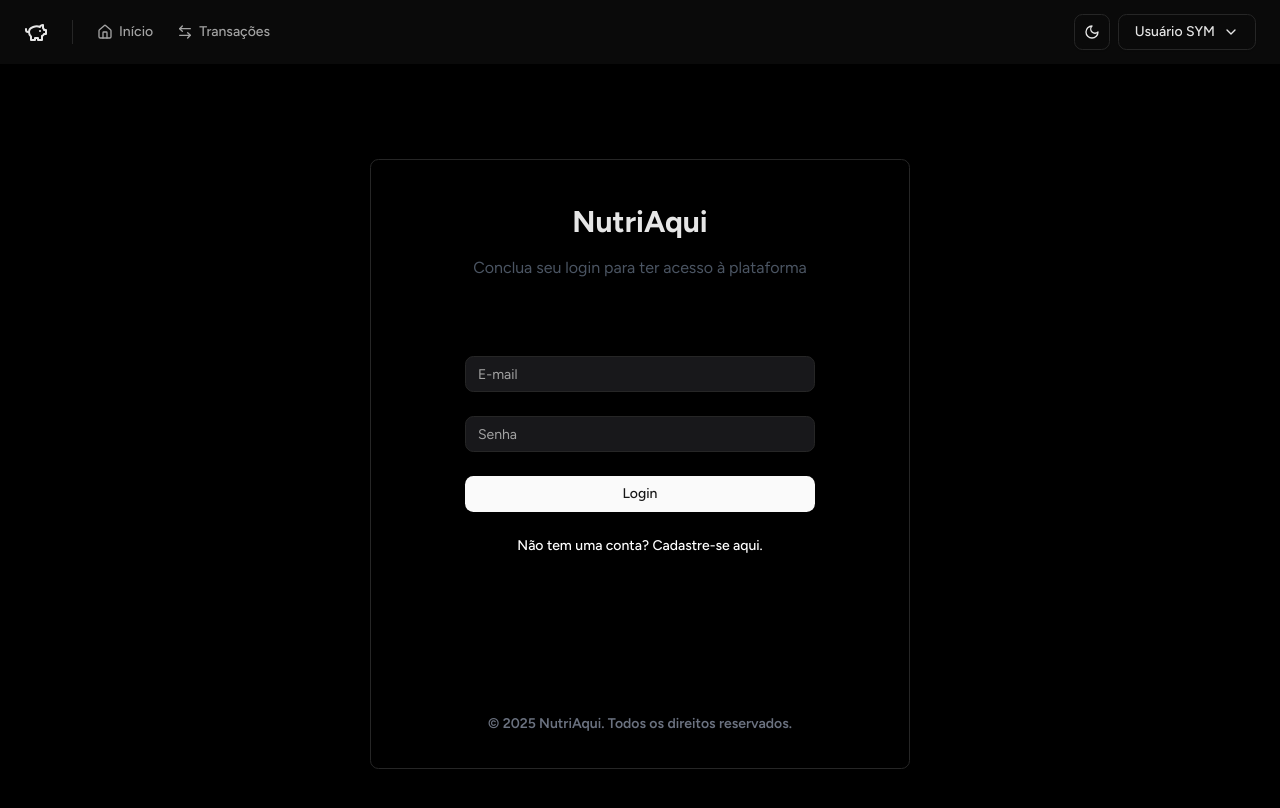
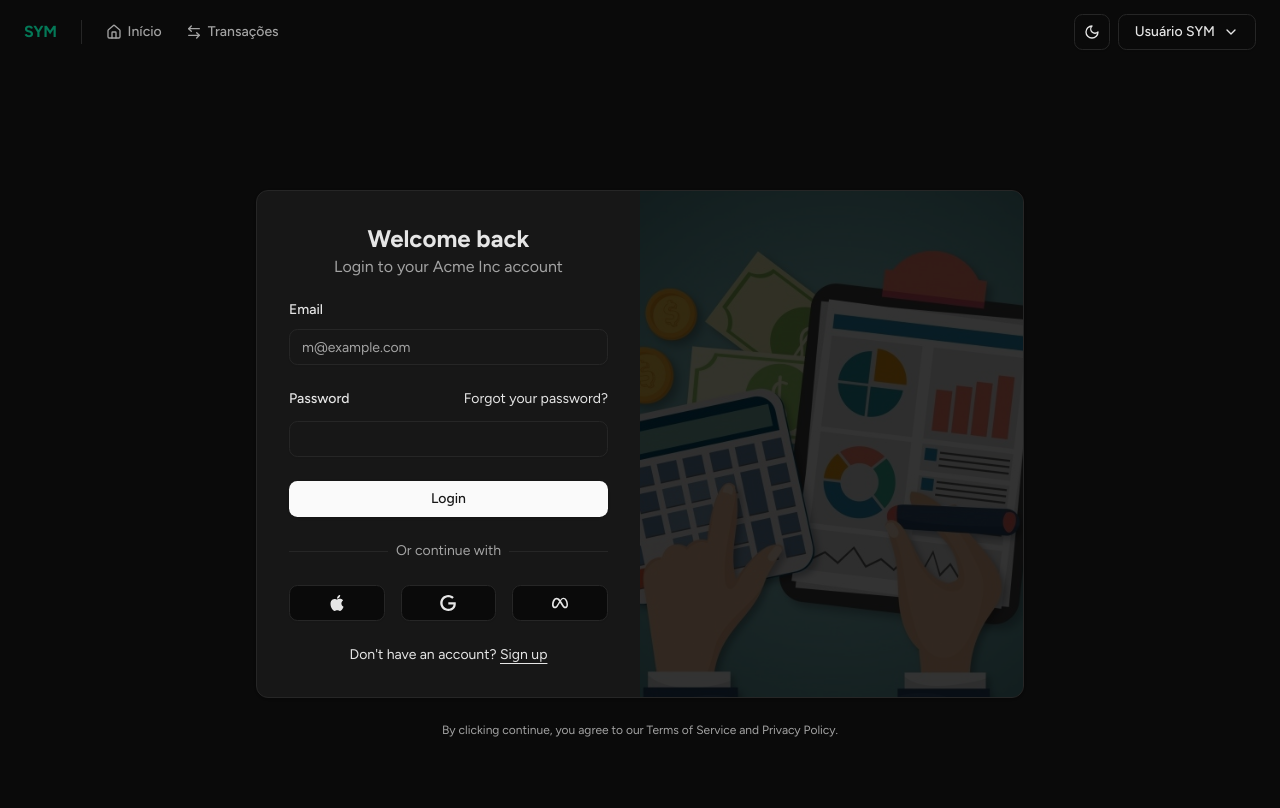
Before and after one commit to raultuee/SYM, a React (Vite) app: page /login in a window 1280 px wide. Shown: the top 808 px of the page. Built offline with nearby package versions, Linux system fonts and the light colour scheme.

Commit message:
Produção de login

```diff
--- a/src/App.tsx
+++ b/src/App.tsx
@@ -16,7 +16,7 @@ export function App() {
     <>
 
   <ThemeProvider storageKey='sym' defaultTheme='dark'>
-    <Toaster />
+    <Toaster position='top-center' className='bg-[#171717]' />
       <Router>
         <Header />
           <Routes>
--- a/src/pages/login.tsx
+++ b/src/pages/login.tsx
@@ -1,10 +1,12 @@
-import { PanelLogin } from "./ui/login/panel-login";
+import { LoginForm } from "./ui/login/login-form";
 
 export function Login() {
 
   return (
-    <div className="flex items-center justify-center min-h-screen bg-slate-100 dark:bg-black">
-          <PanelLogin />
+    <div className="flex min-h-svh flex-col items-center justify-center p-6 md:p-10">
+      <div className="w-full max-w-sm md:max-w-3xl">
+        <LoginForm />
+      </div>
     </div>
   )
 }
--- a/src/pages/ui/header/header.tsx
+++ b/src/pages/ui/header/header.tsx
@@ -1,4 +1,4 @@
-import { PiggyBank, Home, ArrowLeftRight } from 'lucide-react'
+import { Home, ArrowLeftRight } from 'lucide-react'
 
 import { AccountMenu } from './ui/account-menu'
 import { NavLink } from './ui/nav-link'
@@ -9,7 +9,8 @@ export function Header() {
   return (
     <div className="">
       <div className="flex h-16 items-center gap-6 px-6">
-        <PiggyBank className="h-6 w-6" />
+
+        <p className='font-bold text-emerald-700 tracking-tight'>SYM</p>
 
         <Separator orientation="vertical" className="h-6" />
 
--- a/src/pages/ui/login/button-forgot-password.tsx
+++ /dev/null
@@ -1,56 +0,0 @@
-import { Button } from "@/components/ui/button"
-import {
-  Dialog,
-  DialogClose,
-  DialogContent,
-  DialogDescription,
-  DialogFooter,
-  DialogHeader,
-  DialogTitle,
-  DialogTrigger,
-} from "@/components/ui/dialog"
-import { Input } from "@/components/ui/input"
-import { Label } from "@/components/ui/label"
-import { toast } from "sonner"
-
-export function ButtonForgotPassword() {
-  return (
-    <Dialog>
-      <DialogTrigger asChild>
-        <Button
-        variant="outline"
-        className="bg-white dark:bg-white"
-        >Esqueci minha senha</Button>
-      </DialogTrigger>
-      <DialogContent className="sm:max-w-[425px]">
-        <DialogHeader>
-          <DialogTitle>Esqueci minha senha, o que fazer?</DialogTitle>
-          <DialogDescription>
-            Escreva um e-mail de apoio para que a conta seja recuperada.
-          </DialogDescription>
-        </DialogHeader>
-        <div className="grid gap-4 py-4">
-          <div className="grid grid-cols-4 items-center gap-4">
-            <Label htmlFor="name" className="text-right">
-              E-mail
-            </Label>
-            <Input id="name" className="col-span-3" />
-          </div>
-        </div>
-        <DialogFooter>
-          <DialogClose>
-              <Button
-              type="submit"
-              onClick={() => toast.message('Enviamos um link no e-mail mencionado, verifique a caixa de entrada.', {
-                style: {
-                  backgroundColor: "#ffffff",
-                  border: '2px solid #818181',
-                }
-              })}
-              >Enviar código</Button>
-          </DialogClose>
-        </DialogFooter>
-      </DialogContent>
-    </Dialog>
-  )
-}
--- /dev/null
+++ b/src/pages/ui/login/login-form.tsx
@@ -0,0 +1,108 @@
+import { cn } from "@/lib/utils"
+import { Button } from "@/components/ui/button"
+import { Card, CardContent } from "@/components/ui/card"
+import { Input } from "@/components/ui/input"
+import { Label } from "@/components/ui/label"
+import Image from "@/assets/image.png"
+import { Link } from "react-router-dom"
+
+export function LoginForm({
+  className,
+  ...props
+}: React.ComponentProps<"div">) {
+  return (
+    <div className={cn("flex flex-col gap-6", className)} {...props}>
+      <Card className="overflow-hidden p-0">
+        <CardContent className="grid p-0 md:grid-cols-2">
+          <form className="p-6 md:p-8">
+            <div className="flex flex-col gap-6">
+              <div className="flex flex-col items-center text-center">
+                <h1 className="text-2xl font-bold">Welcome back</h1>
+                <p className="text-muted-foreground text-balance">
+                  Login to your Acme Inc account
+                </p>
+              </div>
+              <div className="grid gap-3">
+                <Label htmlFor="email">Email</Label>
+                <Input
+                  id="email"
+                  type="email"
+                  placeholder="m@example.com"
+                  required
+                />
+              </div>
+              <div className="grid gap-3">
+                <div className="flex items-center">
+                  <Label htmlFor="password">Password</Label>
+                  <a
+                    href="#"
+                    className="ml-auto text-sm underline-offset-2 hover:underline"
+                  >
+                    Forgot your password?
+                  </a>
+                </div>
+                <Input id="password" type="password" required />
+              </div>
+              <Link to="/">
+                <Button type="submit" className="w-full">
+                  Login
+                </Button>
+              </Link>
+              <div className="after:border-border relative text-center text-sm after:absolute after:inset-0 after:top-1/2 after:z-0 after:flex after:items-center after:border-t">
+                <span className="bg-card text-muted-foreground relative z-10 px-2">
+                  Or continue with
+                </span>
+              </div>
+              <div className="grid grid-cols-3 gap-4">
+                <Button variant="outline" type="button" className="w-full">
+                  <svg xmlns="http://www.w3.org/2000/svg" viewBox="0 0 24 24">
+                    <path
+                      d="M12.152 6.896c-.948 0-2.415-1.078-3.96-1.04-2.04.027-3.91 1.183-4.961 3.014-2.117 3.675-.546 9.103 1.519 12.09 1.013 1.454 2.208 3.09 3.792 3.039 1.52-.065 2.09-.987 3.935-.987 1.831 0 2.35.987 3.96.948 1.637-.026 2.676-1.48 3.676-2.948 1.156-1.688 1.636-3.325 1.662-3.415-.039-.013-3.182-1.221-3.22-4.857-.026-3.04 2.48-4.494 2.597-4.559-1.429-2.09-3.623-2.324-4.39-2.376-2-.156-3.675 1.09-4.61 1.09zM15.53 3.83c.843-1.012 1.4-2.427 1.245-3.83-1.207.052-2.662.805-3.532 1.818-.78.896-1.454 2.338-1.273 3.714 1.338.104 2.715-.688 3.559-1.701"
+                      fill="currentColor"
+                    />
+                  </svg>
+                  <span className="sr-only">Login with Apple</span>
+                </Button>
+                <Button variant="outline" type="button" className="w-full">
+                  <svg xmlns="http://www.w3.org/2000/svg" viewBox="0 0 24 24">
+                    <path
+                      d="M12.48 10.92v3.28h7.84c-.24 1.84-.853 3.187-1.787 4.133-1.147 1.147-2.933 2.4-6.053 2.4-4.827 0-8.6-3.893-8.6-8.72s3.773-8.72 8.6-8.72c2.6 0 4.507 1.027 5.907 2.347l2.307-2.307C18.747 1.44 16.133 0 12.48 0 5.867 0 .307 5.387.307 12s5.56 12 12.173 12c3.573 0 6.267-1.173 8.373-3.36 2.16-2.16 2.84-5.213 2.84-7.667 0-.76-.053-1.467-.173-2.053H12.48z"
+                      fill="currentColor"
+                    />
+                  </svg>
+                  <span className="sr-only">Login with Google</span>
+                </Button>
+                <Button variant="outline" type="button" className="w-full">
+                  <svg xmlns="http://www.w3.org/2000/svg" viewBox="0 0 24 24">
+                    <path
+                      d="M6.915 4.03c-1.968 0-3.683 1.28-4.871 3.113C.704 9.208 0 11.883 0 14.449c0 .706.07 1.369.21 1.973a6.624 6.624 0 0 0 .265.86 5.297 5.297 0 0 0 .371.761c.696 1.159 1.818 1.927 3.593 1.927 1.497 0 2.633-.671 3.965-2.444.76-1.012 1.144-1.626 2.663-4.32l.756-1.339.186-.325c.061.1.121.196.183.3l2.152 3.595c.724 1.21 1.665 2.556 2.47 3.314 1.046.987 1.992 1.22 3.06 1.22 1.075 0 1.876-.355 2.455-.843a3.743 3.743 0 0 0 .81-.973c.542-.939.861-2.127.861-3.745 0-2.72-.681-5.357-2.084-7.45-1.282-1.912-2.957-2.93-4.716-2.93-1.047 0-2.088.467-3.053 1.308-.652.57-1.257 1.29-1.82 2.05-.69-.875-1.335-1.547-1.958-2.056-1.182-.966-2.315-1.303-3.454-1.303zm10.16 2.053c1.147 0 2.188.758 2.992 1.999 1.132 1.748 1.647 4.195 1.647 6.4 0 1.548-.368 2.9-1.839 2.9-.58 0-1.027-.23-1.664-1.004-.496-.601-1.343-1.878-2.832-4.358l-.617-1.028a44.908 44.908 0 0 0-1.255-1.98c.07-.109.141-.224.211-.327 1.12-1.667 2.118-2.602 3.358-2.602zm-10.201.553c1.265 0 2.058.791 2.675 1.446.307.327.737.871 1.234 1.579l-1.02 1.566c-.757 1.163-1.882 3.017-2.837 4.338-1.191 1.649-1.81 1.817-2.486 1.817-.524 0-1.038-.237-1.383-.794-.263-.426-.464-1.13-.464-2.046 0-2.221.63-4.535 1.66-6.088.454-.687.964-1.226 1.533-1.533a2.264 2.264 0 0 1 1.088-.285z"
+                      fill="currentColor"
+                    />
+                  </svg>
+                  <span className="sr-only">Login with Meta</span>
+                </Button>
+              </div>
+              <div className="text-center text-sm">
+                Don&apos;t have an account?{" "}
+                <a href="#" className="underline underline-offset-4">
+                  Sign up
+                </a>
+              </div>
+            </div>
+          </form>
+          <div className="bg-muted relative hidden md:block">
+            <img
+              src={Image}
+              alt="Image"
+              className="absolute inset-0 h-full w-full object-cover dark:brightness-[0.2] "
+            />
+          </div>
+        </CardContent>
+      </Card>
+      <div className="text-muted-foreground *:[a]:hover:text-primary text-center text-xs text-balance *:[a]:underline *:[a]:underline-offset-4">
+        By clicking continue, you agree to our <a href="#">Terms of Service</a>{" "}
+        and <a href="#">Privacy Policy</a>.
+      </div>
+    </div>
+  )
+}
--- a/src/pages/ui/login/panel-login.tsx
+++ /dev/null
@@ -1,41 +0,0 @@
-import { Button } from "@/components/ui/button";
-import { Input } from "@/components/ui/input";
-import { Link } from "react-router-dom";
-
-export function PanelLogin() {
-    return (
-      <>
-          <div className="bg-[#ffffff] w-[540px] h-[610px] rounded-md border dark:bg-black">
-              <header className="text-center p-11">
-                <h1 className="font-bold text-3xl">NutriAqui</h1>
-                <h2 className="mt-4 text-gray-600">Conclua seu login para ter acesso à plataforma</h2>
-              </header>
-
-              <section className="items-center justify-center flex flex-col mt-8">
-                  <form action="">
-                    <div className="">
-                      <Input className="border bg-white dark:bg-zinc-900 w-[350px]" placeholder="E-mail" />
-                    </div>
-
-                    <div className="">
-                      <Input className="border bg-white dark:bg-zinc-900 w-[350px] mt-6" placeholder="Senha" />
-                    </div>
-
-                  <Link to="/">
-                    <Button className="w-[350px] mt-6">Login</Button>
-                  </Link>
-
-                  </form>
-
-                  <Link to="/">
-                      <Button className="mt-4 text-black dark:text-white" variant="link">Não tem uma conta? Cadastre-se aqui.</Button>
-                  </Link>
-              </section>
-
-              <footer className="mt-[150px]">
-                <p className="text-center text-gray-500 font-semibold text-sm mt-6">© 2025 NutriAqui. Todos os direitos reservados.</p>
-              </footer>
-          </div>
-      </>
-    )
-}
--- a/src/pages/ui/register/data-table.tsx
+++ b/src/pages/ui/register/data-table.tsx
@@ -357,7 +357,7 @@ export function DataTable({ data = [], onAddTransaction, onDeleteTransactions }:
       </div>
       <div className="rounded-md border">
         <Table className="rounded-md">
-          <TableHeader>
+          <TableHeader className="bg-[#171717]">
             {table.getHeaderGroups().map((headerGroup) => (
               <TableRow key={headerGroup.id}>
                 {headerGroup.headers.map((header) => {
```
Also changed, not shown: src/assets/image.png (added).
